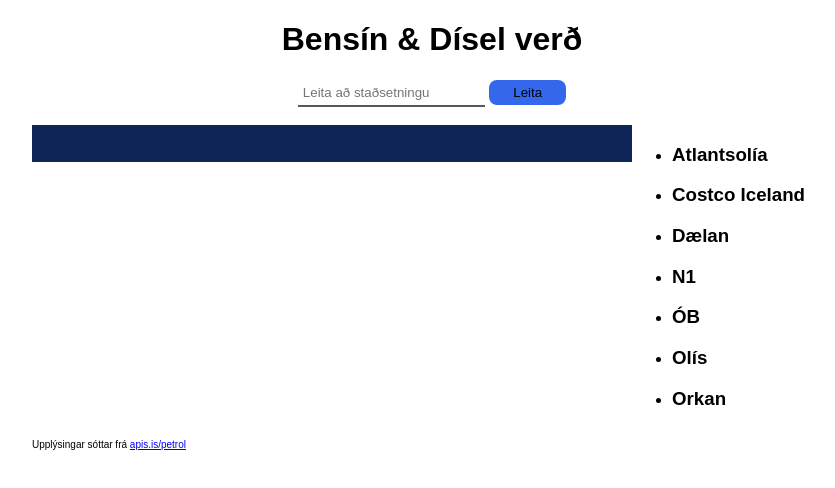
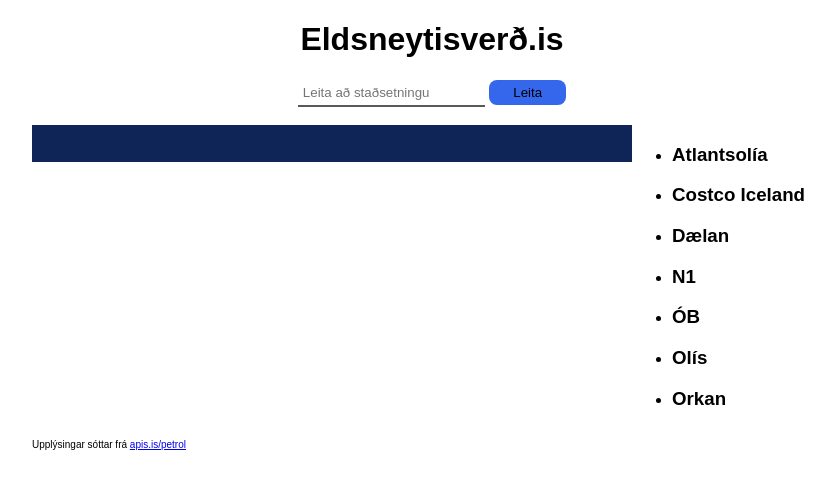
Before and after one commit to Jod2002/bensinverd, a plain HTML site: page index.html in a window 1280 px wide. Shown: the whole page, without its empty margins (208-1043 px from the left). Drawn offline with Linux system fonts and the light colour scheme; no server answers.

Commit message:
update (21.01.20201 @ 10:49)

```diff
--- a/index.html
+++ b/index.html
@@ -4,11 +4,12 @@
 		<meta charset="UTF-8">
 		<meta name="viewport" content="width=device-width, initial-scale=1.0">
 		<link rel="stylesheet" href="style.css">
+		<link rel="icon" href="icon/gas-pump-icon.jpg">
 		<title>Eldsneytisverð.is</title>
 	</head>
 	<body>
 		<header id="top">
-			<H1>Bensín & Dísel verð</H1>
+			<H1>Eldsneytisverð.is</H1>
 			<input type="text" id="searchBar" placeholder="Leita að staðsetningu" class="searchBar">
 			<input type="submit" value="Leita" id="submitBtn" class="button">
 		</header>
```
Also changed, not shown: icon/gas-pump-icon.jpg (added).
